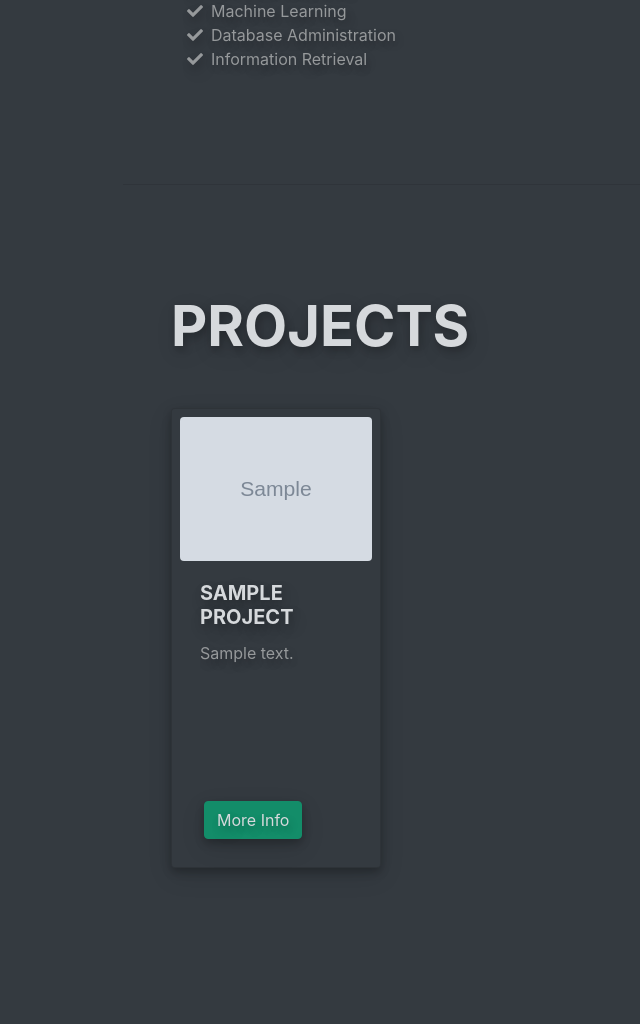
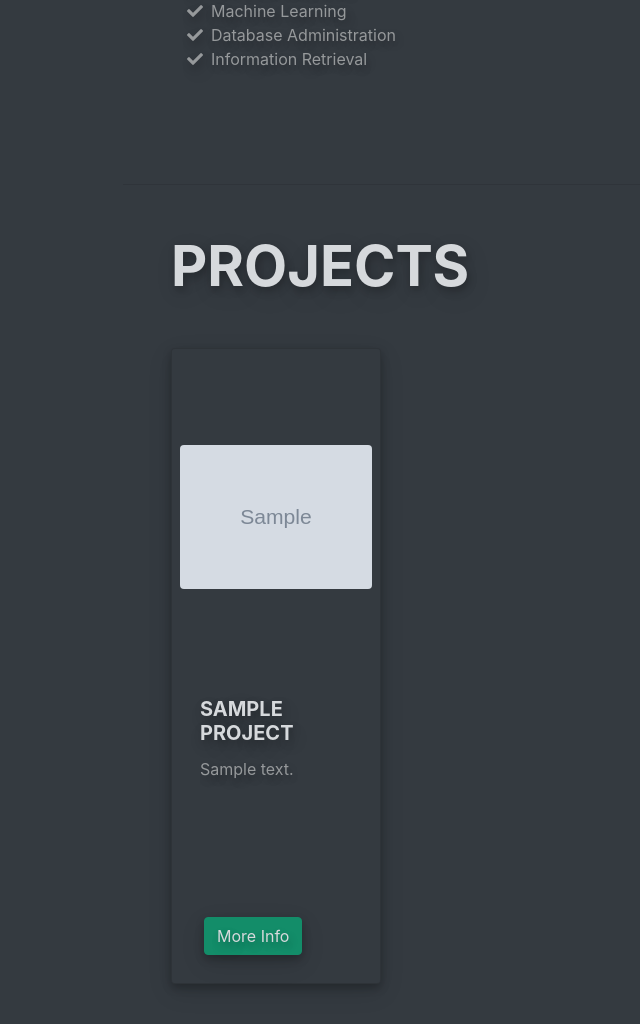
Before and after one commit to AFeas1987/python-web-portfolio, a Django app: page / in a window 1280 px wide. Shown: the part 3316-4340 px from the top of the page, without its empty margins (149-789 px from the left). Before the commit the page ends 4188 px from the top, so only its background shows below. Run offline with Django 3.2, Linux system fonts and the light colour scheme; tables that the repository leaves empty hold one stand-in row (values such as "Sample post"); grey boxes marked "Sample" are stand-in pictures; some libraries are stand-ins or nearby versions; some web fonts are replaced.

Commit message:
Center project images vertically in divs.  -AF

```diff
--- a/projects/static/projects/css/resume.css
+++ b/projects/static/projects/css/resume.css
@@ -9,6 +9,12 @@ body {
   padding-top: 54px;
   color: #868e96;
   text-shadow: 0.12rem 0.25rem 0.5rem rgba(0,0,0,0.24), 0.25rem 0.5rem 1.5rem rgba(0,0,0,0.12);
+}
+
+.card-img-div {
+    display: flex;
+    height: 20rem;
+    align-items: center;
 }
 
 .card-col {
@@ -31,6 +37,7 @@ body {
 
 .card-img-top {
     border-radius: 0.25rem;
+    height: auto;
     /* box-shadow: 0 0.25rem 0.5rem 0 rgba(0,0,0,0.24), 0 0.5rem 1.5rem 0 rgba(0,0,0,0.12); */
 }
 
@@ -194,6 +201,8 @@ p.lead {
 }
 
 .detail-image img {
+    display: flex;
+    align-items: center;
     border-radius: 0.5em;
 }
 
--- a/projects/templates/project_index.html
+++ b/projects/templates/project_index.html
@@ -9,9 +9,11 @@
 {% for project in projects %}
     <div class="card-col col-md-4">
         <div class="card mb-2 p-2 bg-dark text-muted">
+            <div class="card-img-div">
 			{% if project.image %}
                 <img class="card-img-top" src="{{ project.image }}">
 			{% endif %}
+            </div>
             <div class="card-body">
                 <h5 class="card-title text-light">{{ project.title }}</h5>
                 <p class="card-text">{{ project.description }}</p>
```
